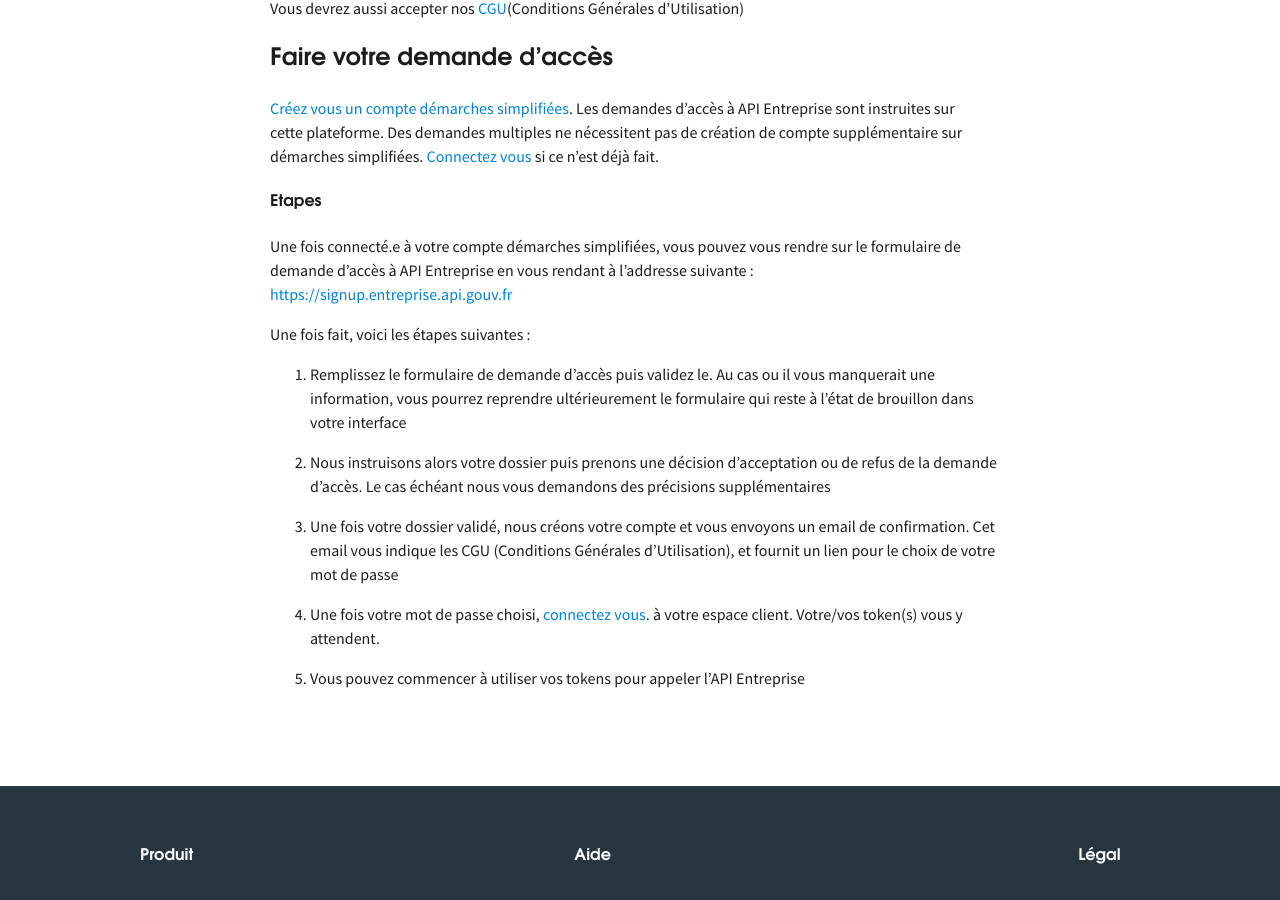
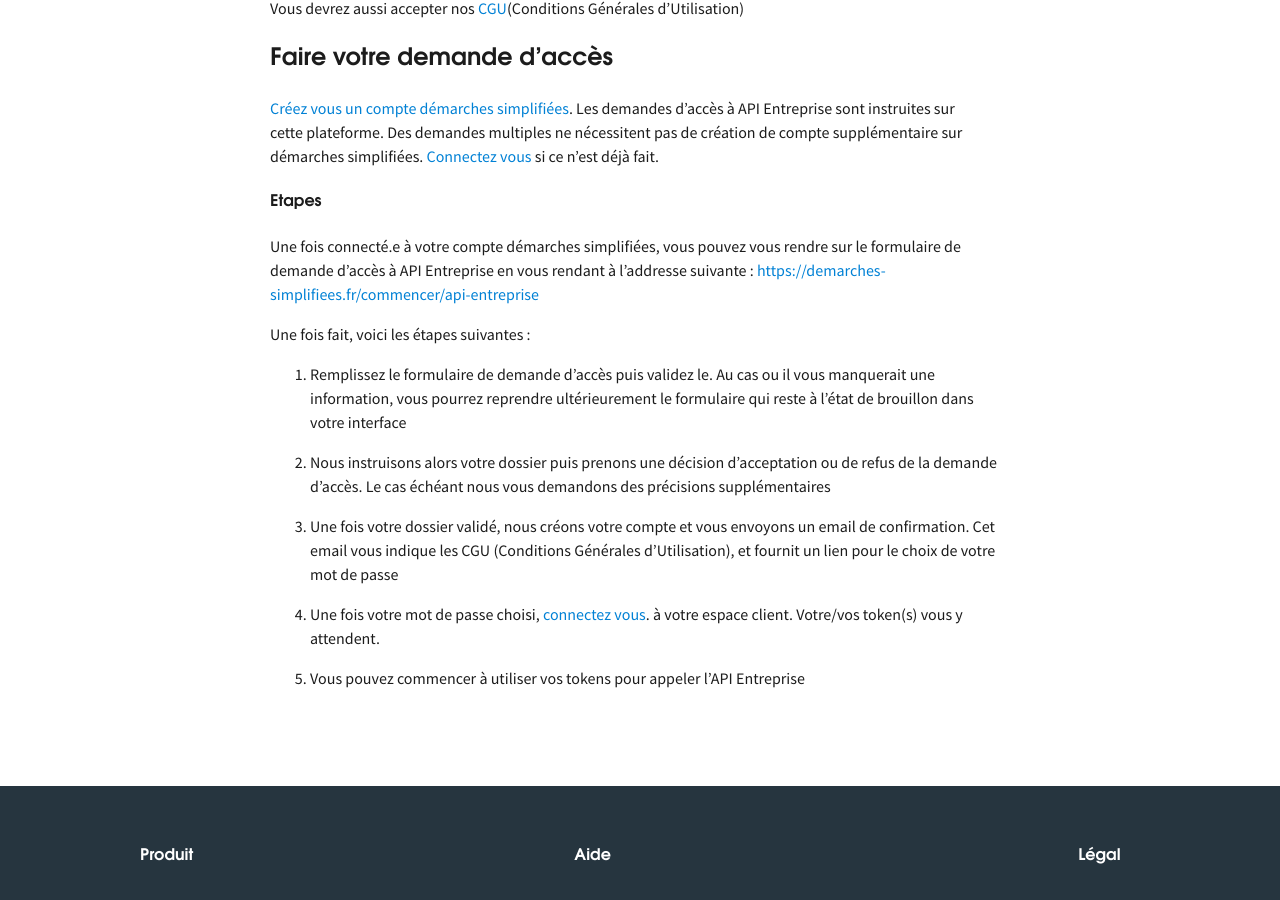
Before and after one commit to etalab/entreprise.api.gouv.fr, a Jekyll site: the page built from pages/demander_un_acces.md, in a window 1280 px wide and 900 px high, scrolled down 1351 px. Built offline with Jekyll 4.4.1, drawn with Linux system fonts in a browser that asks for light colours; some web fonts are replaced; some of the changed lines change nothing that is shown.

Commit message:
signup alias will fwd to this page first and not directly to demarches simplifiees

```diff
--- a/pages/demander_un_acces.md
+++ b/pages/demander_un_acces.md
@@ -58,7 +58,7 @@
 
 Une fois connecté.e à votre compte démarches simplifiées, vous pouvez vous rendre
 sur le formulaire de demande d'accès à API Entreprise en vous rendant à l'addresse
-suivante : [https://signup.entreprise.api.gouv.fr](https://signup.entreprise.api.gouv.fr)
+suivante : [https://demarches-simplifiees.fr/commencer/api-entreprise](https://demarches-simplifiees.fr/commencer/api-entreprise)
 
 Une fois fait, voici les étapes suivantes :
 
```
